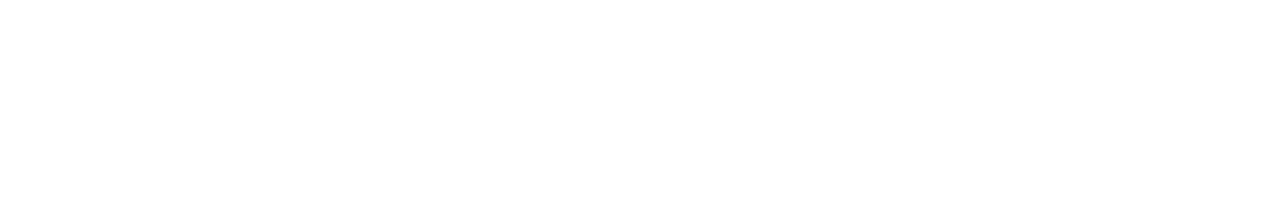
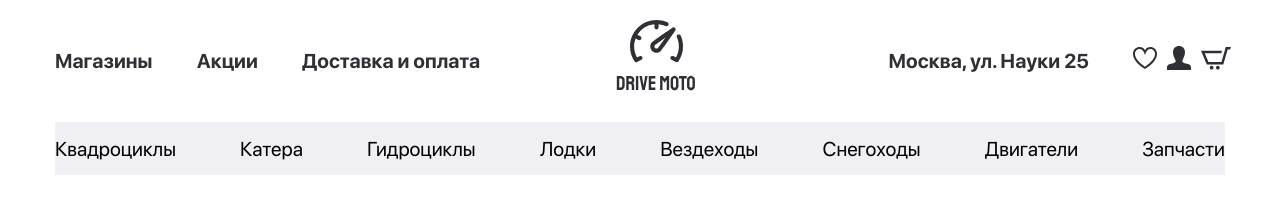
Before and after one commit to ErlanKusain/JetSki, a website: page src/index.html in a window 1280 px wide. Drawn offline with Linux system fonts and the light colour scheme; files whose address does not match are found by name.

Commit message:
header section

```diff
--- a/src/index.html
+++ b/src/index.html
@@ -8,7 +8,36 @@
     <link rel="stylesheet" href="css/style.min.css">
 </head>
 <body>
+    <section class="header">
+        <div class="container">
+            <div class="menu">
+                <div class="menu__nav">
+                    <div class="menu__block">
+                        <a href="" class="menu__block-link">Магазины</a>
+                        <a href="" class="menu__block-link">Акции</a>
+                        <a href="" class="menu__block-link">Доставка и оплата</a>
+                        <a href="" class="menu__block-link menu__logo"><img src="img/icons/logo-main.svg" alt="logo"></a>
+                        <a href="" class="menu__block-link menu__block-address">Москва,  ул. Науки  25</a>
+                        <div class="menu__block-personal">
+                            <a href="" class="menu__block-link"><img src="img/icons/heart-header.svg" alt=""></a>
+                            <a href="" class="menu__block-link"><img src="img/icons/area-header.svg" alt=""></a>
+                            <a href="" class="menu__block-link menu__block-basket"><img src="img/icons/basket-header.svg" alt=""></a>
+                        </div>
+                    </div>
 
-
+                    <div class="menu__line">
+                      <div class="menu__line-link">Квадроциклы</div>
+                      <div class="menu__line-link">Катера</div>
+                      <div class="menu__line-link">Гидроциклы</div>
+                      <div class="menu__line-link">Лодки</div>
+                      <div class="menu__line-link">Вездеходы</div>
+                      <div class="menu__line-link">Снегоходы</div>
+                      <div class="menu__line-link">Двигатели</div>
+                      <div class="menu__line-link">Запчасти</div>
+                    </div>
+                </div>
+            </div>
+        </div>
+    </section>
 </body>
 </html>
--- /dev/null
+++ b/src/sass/blocks/_header.scss
@@ -0,0 +1,45 @@
+.header {
+    padding-top: 20px;
+    .menu {
+        &__logo {
+            display: block;
+            margin-right: 148px;
+            margin-left: 92px;
+        }
+        &__nav {
+            display: grid;
+            grid-template-rows: 76px, 53px;
+            font-family: 'SFProDisplay', sans-serif ;
+            font-size: 20px;
+            font-weight: 700;
+            a {
+                color: #2F3035;
+            }
+        }
+        &__block {
+            display: flex;
+            justify-content: space-between;
+            align-items: center;
+            &-personal {
+                display: grid;
+                grid-template-columns: repeat(3, 24px);
+                justify-content: center;
+                align-items: center;
+                column-gap: 10px;
+            }
+        }
+        &__line {
+            display: flex;
+            justify-content: space-between;
+            align-items: center;
+            margin-top: 21px;
+            background-color: $second-color;
+            width: 100%;
+            height: 53px;
+
+            font-family: 'SFProDisplay', sans-serif ;
+            font-size: 20px;
+            font-weight: 400;
+        }
+    }
+}
--- a/src/sass/style.scss
+++ b/src/sass/style.scss
@@ -16,7 +16,6 @@ body {
 
 a {
     text-decoration: none;
-    color: #fff;
 }
 
 @font-face {
@@ -92,6 +91,7 @@ a {
 
 
 @import 'base/variables';
+@import 'blocks/header';
 
 
 .button {
```
Also changed, not shown: src/css/style.min.css, 1 other file.
